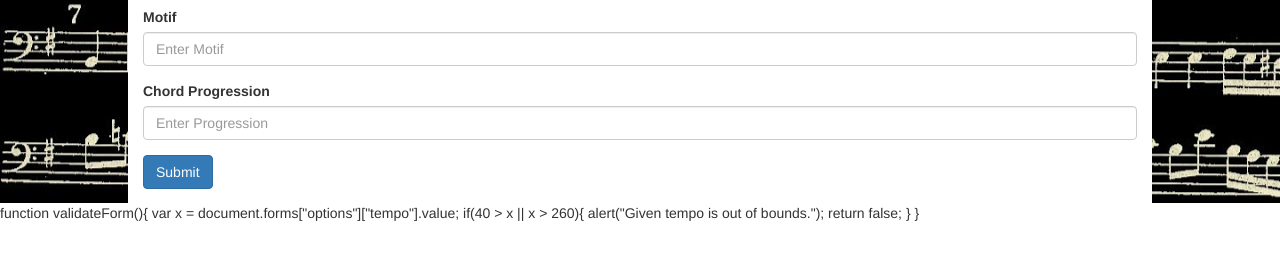
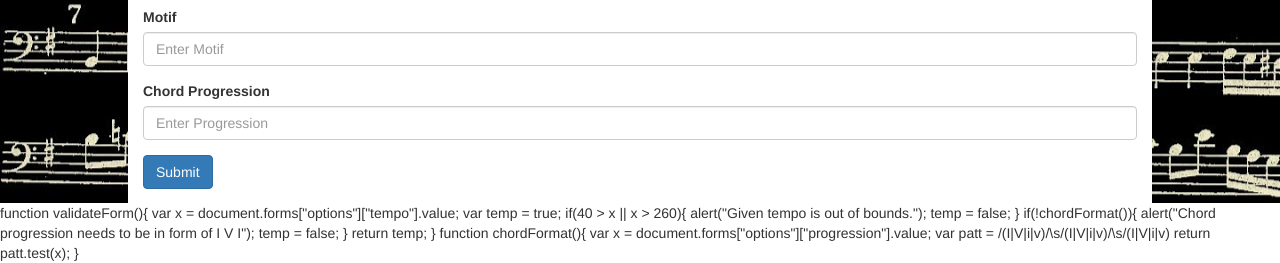
Before and after one commit to woodenToaster/RandoMIDI, a PHP site: page / in a window 1280 px wide. Shown: the part 872-1135 px from the top of the page. Before the commit the page ends 1093 px from the top, so only its background shows below. Run offline with PHP 8.4, Linux system fonts and the light colour scheme; some libraries are stand-ins or nearby versions.

Commit message:
Adding check to chord format

```diff
--- a/index.php
+++ b/index.php
@@ -188,8 +188,20 @@
 
 function validateForm(){
   var x = document.forms["options"]["tempo"].value;
+  var temp = true;
   if(40 > x || x > 260){
     alert("Given tempo is out of bounds.");
-    return false;
+    temp = false;
   }
+  if(!chordFormat()){
+    alert("Chord progression needs to be in form of I V I");
+    temp = false;
+  }
+  return temp;
 }
+
+function chordFormat(){
+  var x = document.forms["options"]["progression"].value;
+  var patt = /(I|V|i|v)/\s/(I|V|i|v)/\s/(I|V|i|v)
+  return patt.test(x);
+}
```
